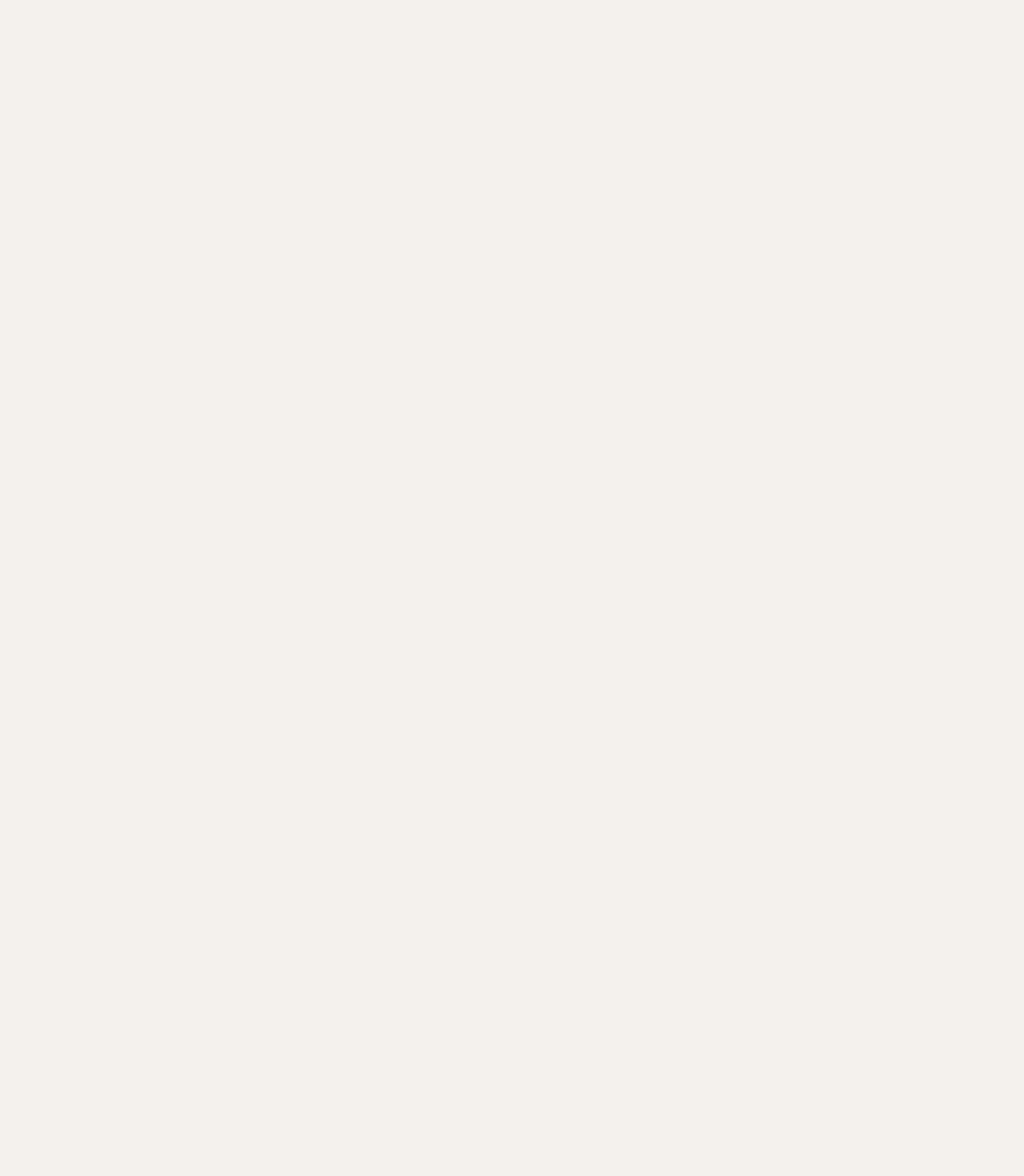
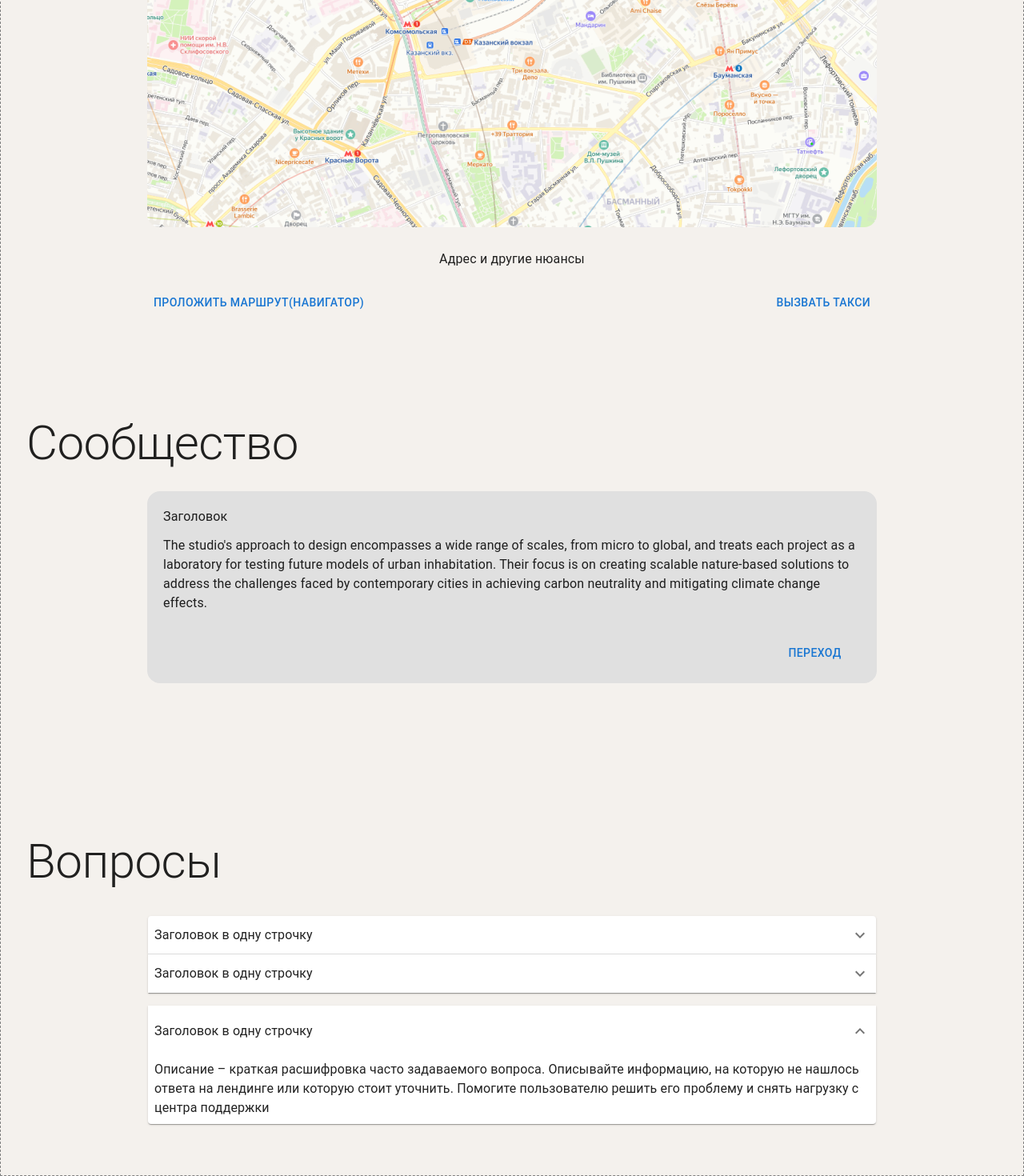
Before and after one commit to yandex-funtech-it-events/frontend, a React (Vite) app: page /single-event in a window 1280 px wide. Shown: the part 2463-3933 px from the top of the page at 80% size. Before the commit the page ends 2204 px from the top, so only its background shows below. Built offline with nearby package versions, Linux system fonts and the light colour scheme.

Commit message:
feat: question, community, map without typo

```diff
--- /dev/null
+++ b/src/pages/single-event/components/community.tsx
@@ -0,0 +1,39 @@
+import React from 'react';
+import { Box, Typography, Button } from '@mui/material';
+
+const Community: React.FC = () => {
+  return (
+    <Box
+      component="section"
+      display="flex"
+      flexDirection="column"
+      alignItems="center"
+      sx={{ marginBottom: '187px' }}
+    >
+      <Typography component="h2" variant="h2" mb={6} alignSelf="start">
+        Сообщество
+      </Typography>
+      <Box
+        display="flex"
+        flexDirection="column"
+        borderRadius="16px"
+        p={5}
+        sx={{ background: '#E0E0E0', maxWidth: '912px' }}
+      >
+        <Typography component="h3" mt={0} mb={3}>
+          Заголовок
+        </Typography>
+        <Typography component="p" mt={0} mb={8}>
+          The studio's approach to design encompasses a wide range of scales, from micro to global,
+          and treats each project as a laboratory for testing future models of urban inhabitation.
+          Their focus is on creating scalable nature-based solutions to address the challenges faced
+          by contemporary cities in achieving carbon neutrality and mitigating climate change
+          effects.
+        </Typography>
+        <Button sx={{ width: '115px', alignSelf: 'end' }}>Переход</Button>
+      </Box>
+    </Box>
+  );
+};
+
+export default Community;
--- /dev/null
+++ b/src/pages/single-event/components/map.tsx
@@ -0,0 +1,30 @@
+import React from 'react';
+import { Box, Typography, Button } from '@mui/material';
+import mapImg from '../../../assets/images/mock_map.png';
+
+const Map: React.FC = () => {
+  return (
+    <Box
+      component="section"
+      display="flex"
+      flexDirection="column"
+      alignItems="center"
+      sx={{ marginBottom: '121px' }}
+    >
+      <Typography component="h2" variant="h2" mb={13} alignSelf="start">
+        Карта
+      </Typography>
+      <img src={mapImg as unknown as string} alt="Map" style={{ display: 'block' }} />
+      <Typography component="p" sx={{ marginTop: '28px', marginBottom: '24px' }}>
+        Адрес и другие нюансы
+      </Typography>
+
+      <Box display="flex" justifyContent="space-between" sx={{ width: '912px' }}>
+        <Button>Проложить маршрут(навигатор)</Button>
+        <Button>Вызвать такси</Button>
+      </Box>
+    </Box>
+  );
+};
+
+export default Map;
--- /dev/null
+++ b/src/pages/single-event/components/questions/components/accordion-component.tsx
@@ -0,0 +1,43 @@
+import React from 'react';
+
+import { Box, Accordion, AccordionSummary, AccordionDetails } from '@mui/material';
+import { ExpandMore } from '@mui/icons-material';
+
+const AccordionComponent: React.FC = () => {
+  return (
+    <Box display="flex" flexDirection="column" width="910px">
+      <Accordion sx={{ border: 'none' }}>
+        <AccordionSummary expandIcon={<ExpandMore />} aria-controls="panel-one" id="title-one">
+          Заголовок в одну строчку
+        </AccordionSummary>
+        <AccordionDetails>
+          Описание – краткая расшифровка часто задаваемого вопроса. Описывайте информацию, на
+          которую не нашлось ответа на лендинге или которую стоит уточнить. Помогите пользователю
+          решить его проблему и снять нагрузку с центра поддержки
+        </AccordionDetails>
+      </Accordion>
+      <Accordion>
+        <AccordionSummary expandIcon={<ExpandMore />} aria-controls="panel-two" id="title-two">
+          Заголовок в одну строчку
+        </AccordionSummary>
+        <AccordionDetails>
+          Описание – краткая расшифровка часто задаваемого вопроса. Описывайте информацию, на
+          которую не нашлось ответа на лендинге или которую стоит уточнить. Помогите пользователю
+          решить его проблему и снять нагрузку с центра поддержки
+        </AccordionDetails>
+      </Accordion>
+      <Accordion defaultExpanded>
+        <AccordionSummary expandIcon={<ExpandMore />} aria-controls="panel-three" id="title-three">
+          Заголовок в одну строчку
+        </AccordionSummary>
+        <AccordionDetails>
+          Описание – краткая расшифровка часто задаваемого вопроса. Описывайте информацию, на
+          которую не нашлось ответа на лендинге или которую стоит уточнить. Помогите пользователю
+          решить его проблему и снять нагрузку с центра поддержки
+        </AccordionDetails>
+      </Accordion>
+    </Box>
+  );
+};
+
+export default AccordionComponent;
--- /dev/null
+++ b/src/pages/single-event/components/questions/index.tsx
@@ -0,0 +1,16 @@
+import React from 'react';
+import { Box, Typography } from '@mui/material';
+import AccordionComponent from './components/accordion-component';
+
+const Questions: React.FC = () => {
+  return (
+    <Box component="section" display="flex" flexDirection="column" alignItems="center" mb={16}>
+      <Typography component="h2" variant="h2" mb={8} alignSelf="start">
+        Вопросы
+      </Typography>
+      <AccordionComponent />
+    </Box>
+  );
+};
+
+export default Questions;
--- a/src/pages/single-event/index.tsx
+++ b/src/pages/single-event/index.tsx
@@ -6,6 +6,9 @@ import Benefits from './components/benefits';
 import AboutEvent from './components/about-event';
 import Speakers from './components/speakers';
 import Register from './components/register';
+import Map from './components/map';
+import Community from './components/community';
+import Questions from './components/questions';
 
 const SingleEvent: React.FC = () => {
   return (
@@ -18,6 +21,9 @@ const SingleEvent: React.FC = () => {
       <Speakers />
       {/*Тут надо верстать программу, для нее еще нет компонента*/}
       <Register />
+      <Map />
+      <Community />
+      <Questions />
     </Container>
   );
 };
```
Also changed, not shown: src/assets/images/mock_map.png (added).
